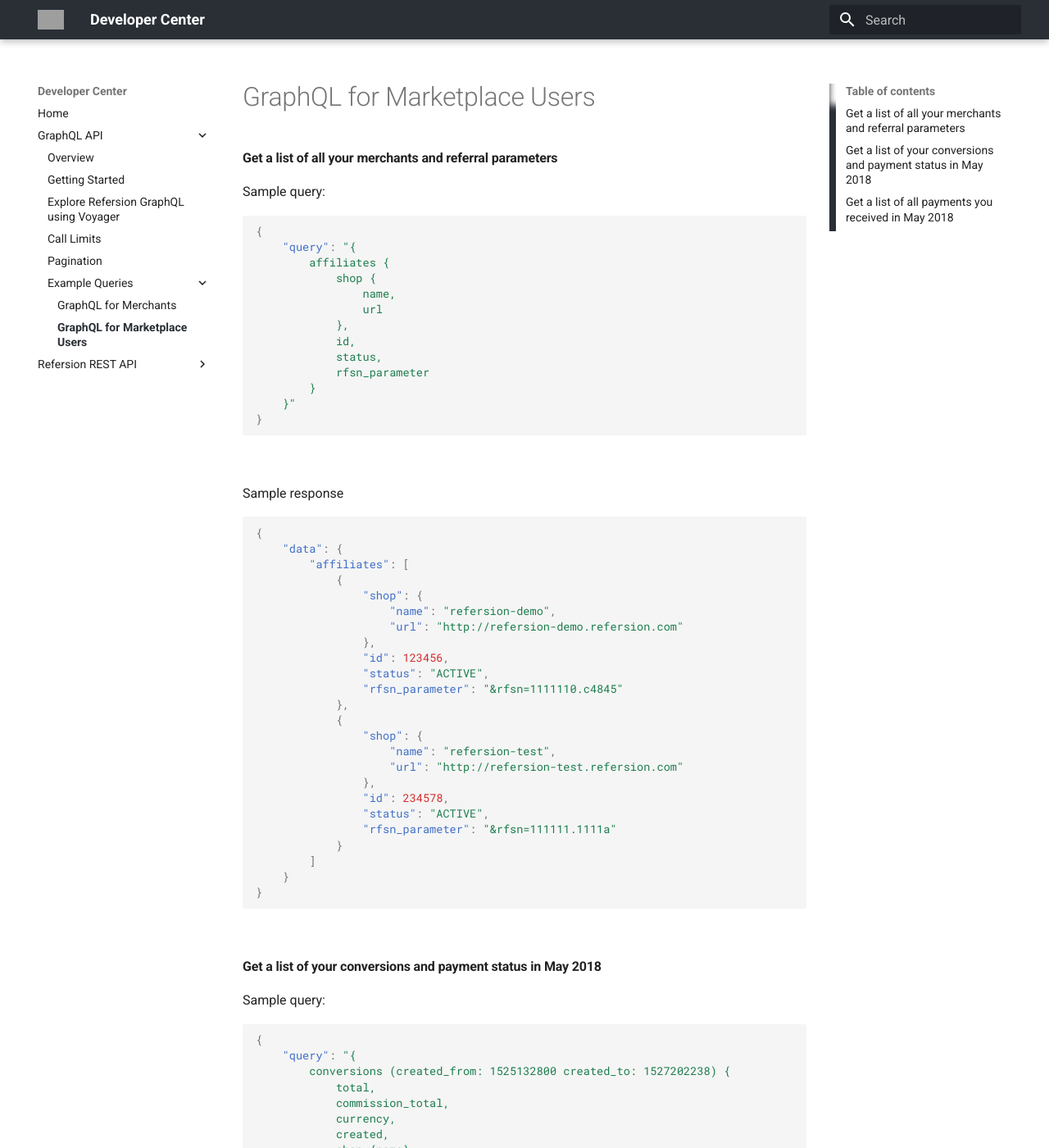
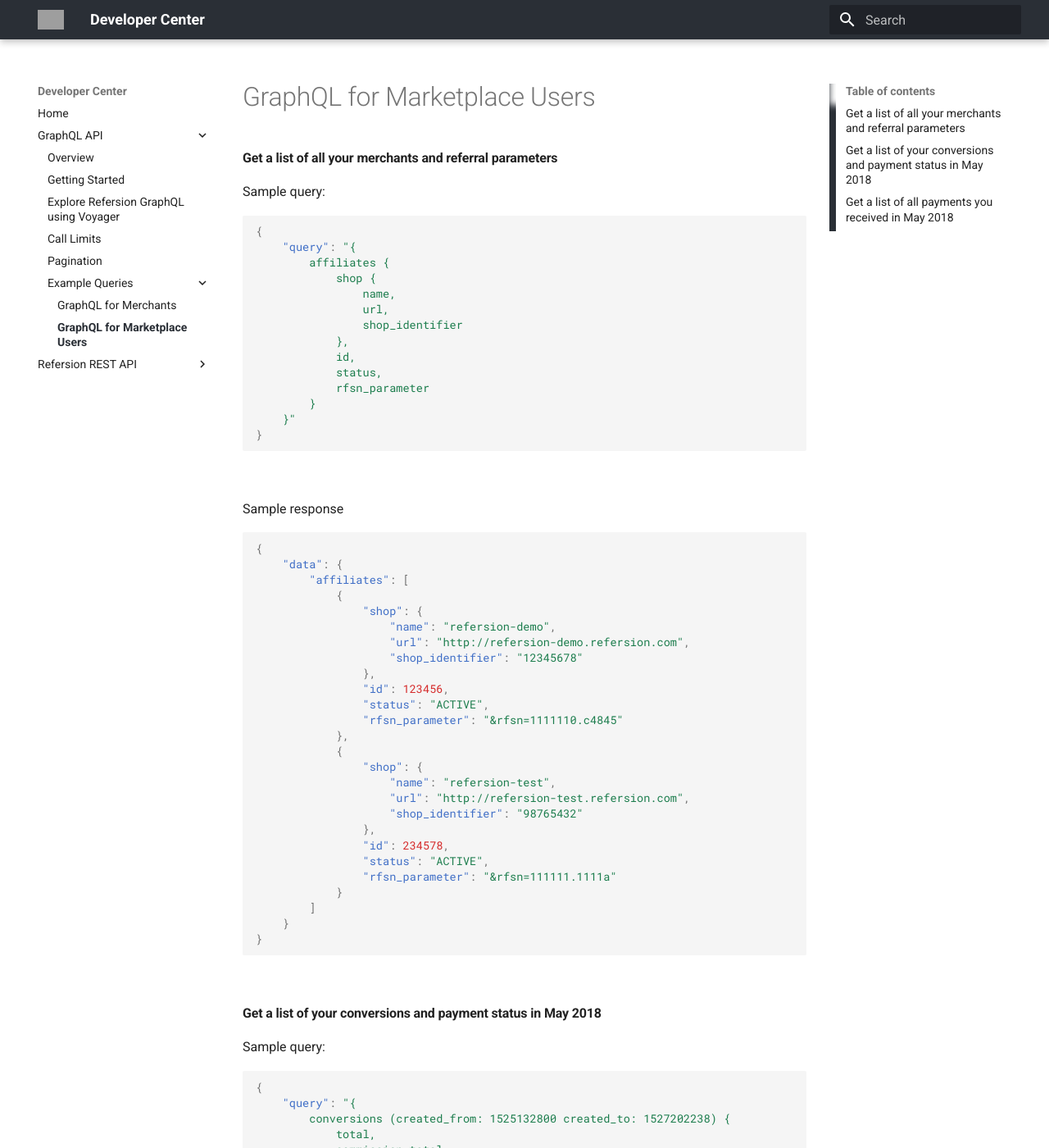
Before and after one commit to refersion/docs, an MkDocs documentation site: the page built from docs/graphql-api/example-queries/graphql-for-marketplace-users.md, in a window 1280 px wide and 1400 px high. Shown: the whole window at 82% size. Built offline with MkDocs 1.6.1 and Material for MkDocs 9.7.7, drawn with Linux system fonts in a browser that asks for light colours; old or Windows-style settings are respelled for this version of MkDocs; grey boxes are pictures that could not be loaded.

Commit message:
Added shop_identifer to Sample Query and Sample Response

```diff
--- a/docs/graphql-api/example-queries/graphql-for-marketplace-users.md
+++ b/docs/graphql-api/example-queries/graphql-for-marketplace-users.md
@@ -9,7 +9,8 @@ Sample query:
         affiliates {
             shop {
                 name,
-                url
+                url,
+                shop_identifier
             },
             id,
             status,
@@ -29,7 +30,8 @@ Sample response
             {
                 "shop": {
                     "name": "refersion-demo",
-                    "url": "http://refersion-demo.refersion.com"
+                    "url": "http://refersion-demo.refersion.com",
+                    "shop_identifier": "12345678"
                 },
                 "id": 123456,
                 "status": "ACTIVE",
@@ -38,7 +40,8 @@ Sample response
             {
                 "shop": {
                     "name": "refersion-test",
-                    "url": "http://refersion-test.refersion.com"
+                    "url": "http://refersion-test.refersion.com",
+                    "shop_identifier": "98765432"
                 },
                 "id": 234578,
                 "status": "ACTIVE",
```
